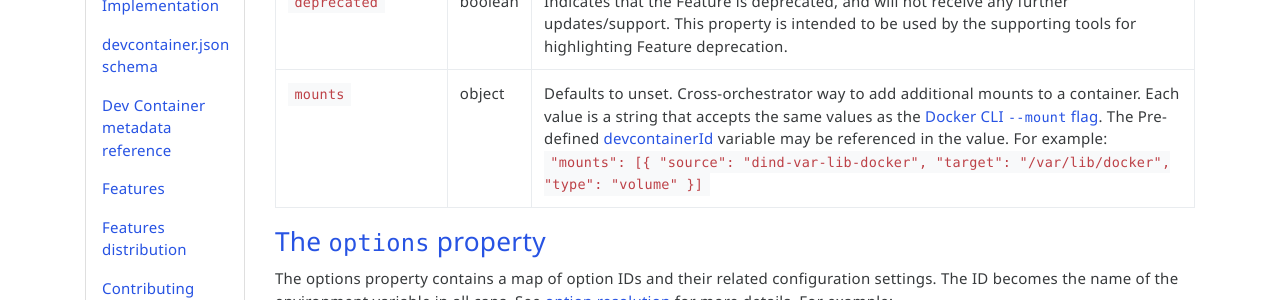
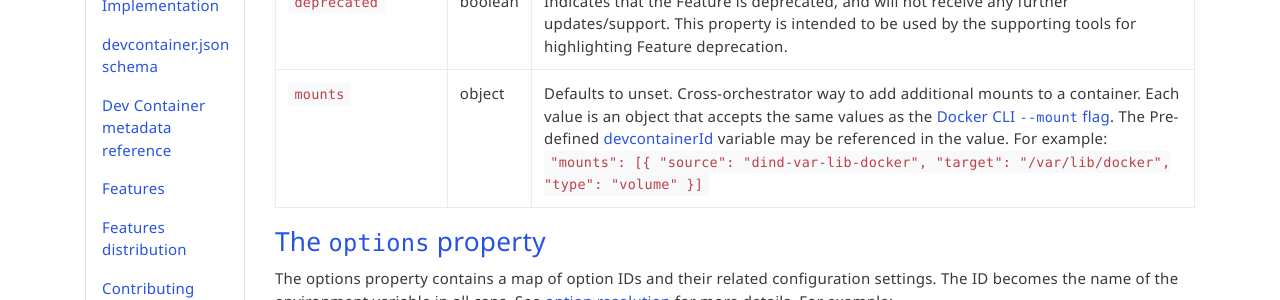
Before and after one commit to devcontainers/devcontainers.github.io, a Jekyll site: the page built from _implementors/features.md, in a window 1280 px wide and 900 px high, scrolled down 1827 px. Shown: the part 177-477 px from the top of the window. Built offline with Jekyll 4.4.1, drawn with Linux system fonts in a browser that asks for light colours; nearby versions of some CDN libraries; comment, search, counter and statistics services are not loaded.

Commit message:
Update features.md

```diff
--- a/_implementors/features.md
+++ b/_implementors/features.md
@@ -53,7 +53,7 @@ The properties of the file are as follows:
 | `installsAfter` | array | Array of ID's of Features that should execute before this one. Allows control for feature authors on soft dependencies between different Features. |
 | `legacyIds` | array | Array of old IDs used to publish this Feature. The property is useful for renaming a currently published Feature within a single namespace. |
 | `deprecated` | boolean | Indicates that the Feature is deprecated, and will not receive any further updates/support. This property is intended to be used by the supporting tools for highlighting Feature deprecation. |
-| `mounts` | object | Defaults to unset. Cross-orchestrator way to add additional mounts to a container. Each value is a string that accepts the same values as the [Docker CLI `--mount` flag](https://docs.docker.com/engine/reference/commandline/run/#add-bind-mounts-or-volumes-using-the---mount-flag). The Pre-defined [devcontainerId](/_implementors/json_reference.md#variables-in-devcontainerjson) variable may be referenced in the value. For example:<br />`"mounts": [{ "source": "dind-var-lib-docker", "target": "/var/lib/docker", "type": "volume" }]` |
+| `mounts` | object | Defaults to unset. Cross-orchestrator way to add additional mounts to a container. Each value is an object that accepts the same values as the [Docker CLI `--mount` flag](https://docs.docker.com/engine/reference/commandline/run/#add-bind-mounts-or-volumes-using-the---mount-flag). The Pre-defined [devcontainerId](./devcontainerjson-reference.md/#variables-in-devcontainerjson) variable may be referenced in the value. For example:<br />`"mounts": [{ "source": "dind-var-lib-docker", "target": "/var/lib/docker", "type": "volume" }]` |
 {: .table .table-bordered .table-responsive}
 
 ### <a href="#options-property" name="options-property" class="anchor"> The `options` property </a>
```
